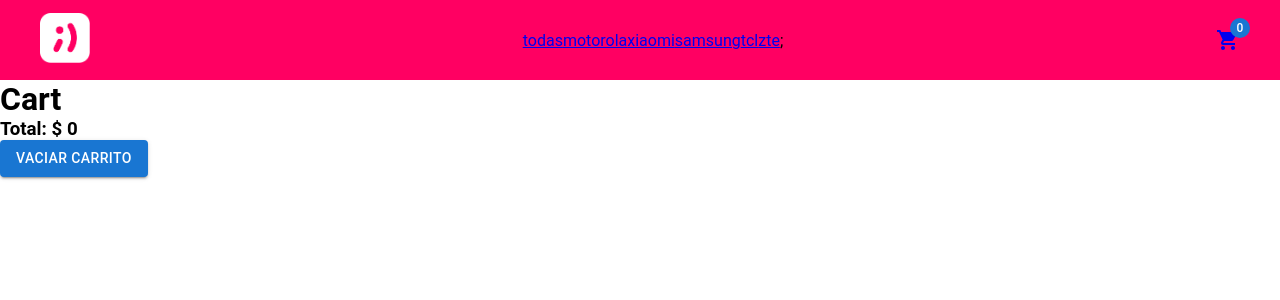
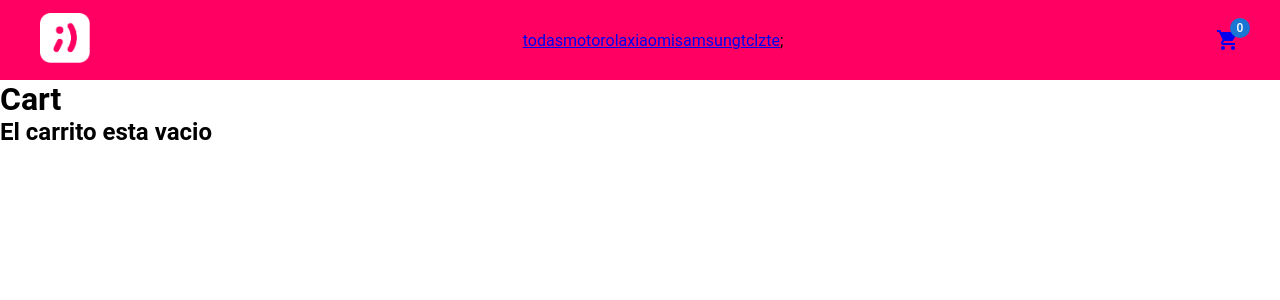
Before and after one commit to FrancoGrande/React-js, a React (Vite) app: page /cart in a window 1280 px wide. Shown: the top 300 px of the page. Built offline with nearby package versions, Linux system fonts and the light colour scheme.

Commit message:
agregando tecnicas de rendering

```diff
--- a/src/components/pages/cart/Cart.jsx
+++ b/src/components/pages/cart/Cart.jsx
@@ -14,9 +14,18 @@ const Cart = ({cart, ClearCart, DeleteById ,total}) => {
           </div>
         )
       })}
-      <h3>Total: $ {total}</h3>
 
-      <Button variant='contained'onClick={ClearCart} >Vaciar Carrito</Button>
+      {
+        total > 0 && (      <Button variant='contained'onClick={ClearCart}>
+          Vaciar Carrito
+        </Button>)
+      }
+
+
+      {total > 0 ? (
+        <h2>El total a pagar es: $ {total}</h2>):(<h2>El carrito esta vacio</h2>
+        )
+      }
 </div>
   )
 }
--- a/src/components/pages/itemListContainer/ItemList.jsx
+++ b/src/components/pages/itemListContainer/ItemList.jsx
@@ -4,17 +4,16 @@ import "./itemList.css"
 
     const ItemList = ({items}) => {
 
-        if(items.length === 0){
 
-            return<h1>Cargando...</h1>
-
-        }
 
         return(<div className='cards'>
 
-        {items.map((item)=>{
-            return (<ProductCard key={item.id} {...item}/>)
-        })}
+        {items.length > 0 ? items.map((item)=>{
+            return (<ProductCard key={item.id} {...item}/>
+
+            )
+        }) : <h1>cargando...</h1>
+        }
         </div>
     )
 }
--- a/src/components/pages/itemListContainer/ItemListContainer.jsx
+++ b/src/components/pages/itemListContainer/ItemListContainer.jsx
@@ -32,7 +32,7 @@ const {categoryName} = useParams()
   .then((response) =>{
     setTimeout(() => {
       setItems(response)
-    },1500)
+    },500)
   })
   .catch((error) =>{
     console.log("algo malo realmente sal", error);
```
